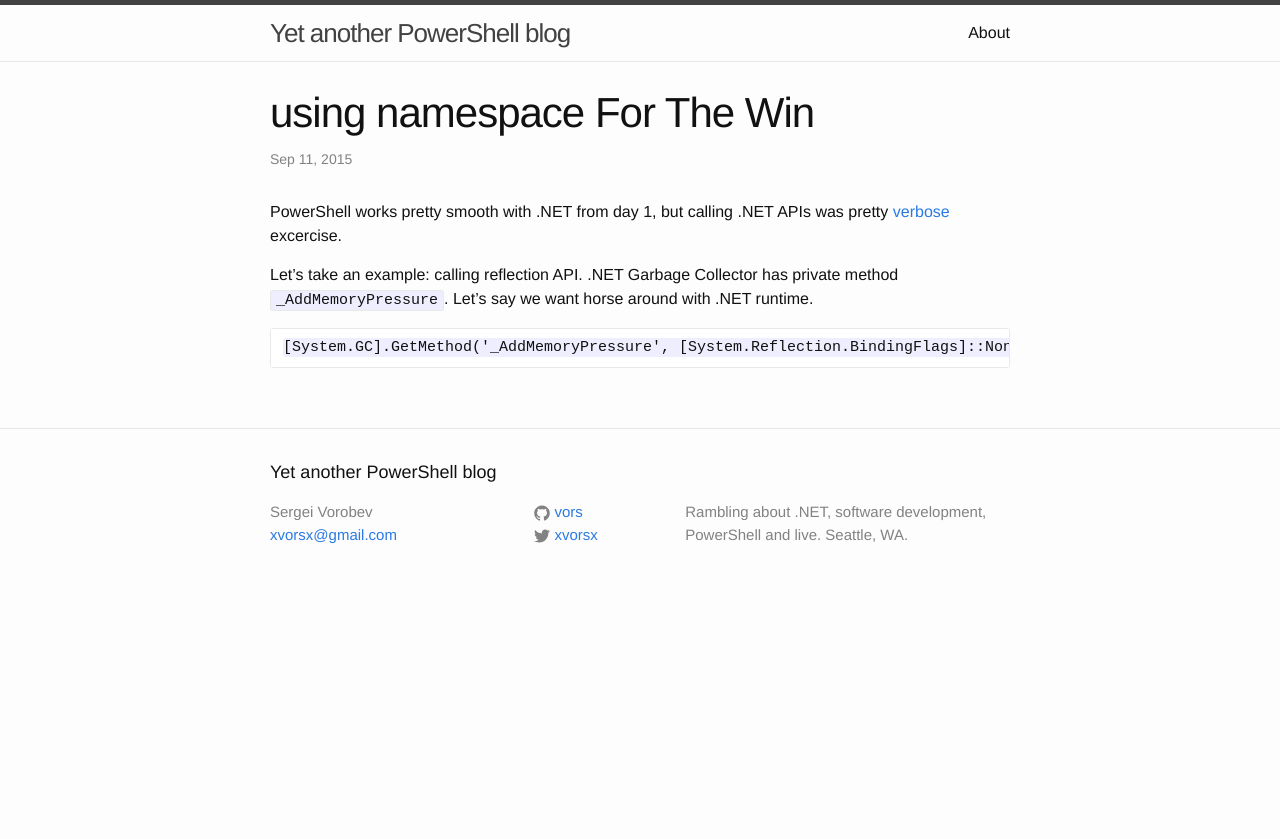
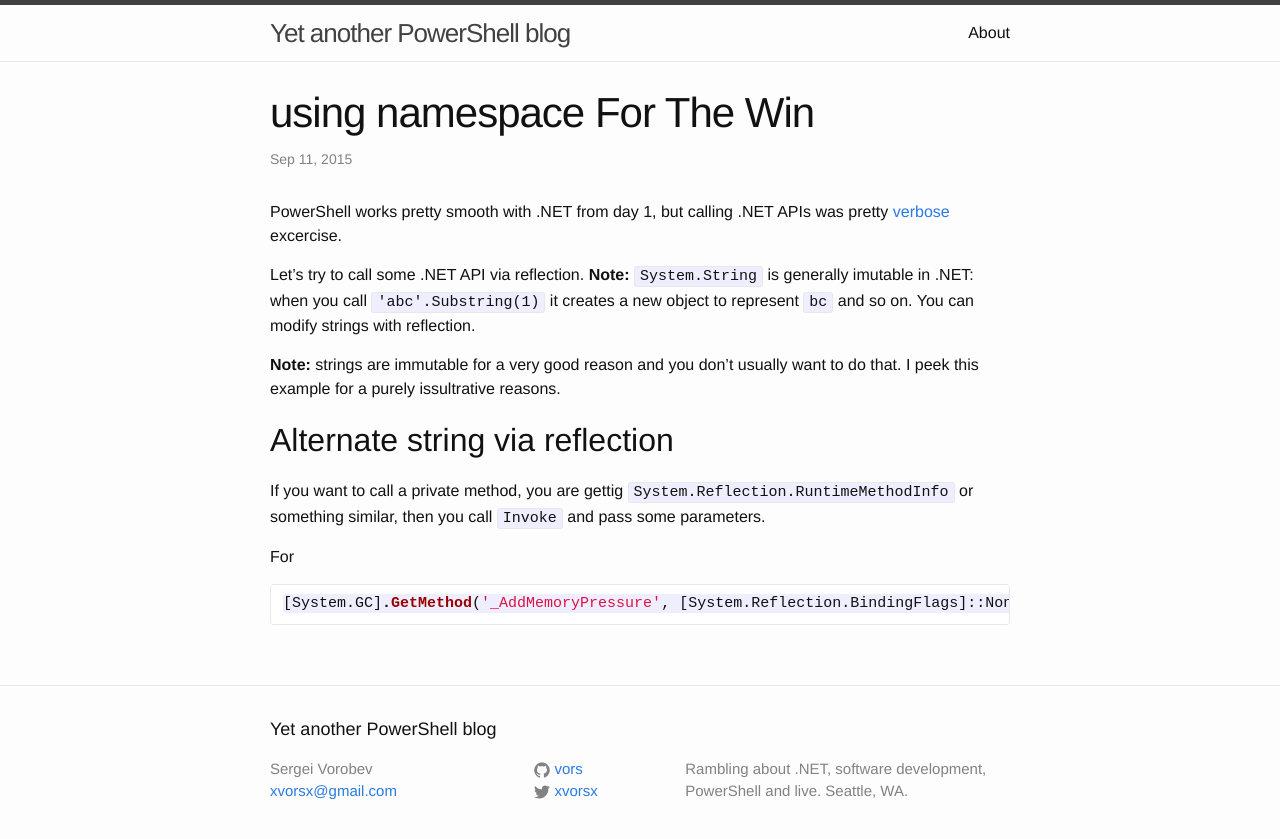
Before and after one commit to vors/vors.github.io, a Jekyll site: the page built from _posts/2015-09-11-using-namespace-for-the-win.markdown, in a window 1280 px wide. Shown: the top 839 px of the page. Built offline with Jekyll 4.4.1, drawn with Linux system fonts in a browser that asks for light colours.

Commit message:
Update 2015-09-11-using-namespace-for-the-win.markdown

```diff
--- a/_posts/2015-09-11-using-namespace-for-the-win.markdown
+++ b/_posts/2015-09-11-using-namespace-for-the-win.markdown
@@ -8,10 +8,21 @@ categories: [powershell, dsc]
 
 PowerShell works pretty smooth with .NET from day 1, but calling .NET APIs was pretty [verbose](http://serverfault.com/questions/74744/using-namespaces-in-powershell) excercise.
 
-Let's take an example: calling reflection API.
-.NET Garbage Collector has private method `_AddMemoryPressure`.
-Let's say we want horse around with .NET runtime.
+Let's try to call some .NET API via reflection.
+**Note:**
+`System.String` is generally imutable in .NET:
+when you call `'abc'.Substring(1)` it creates a new object to represent `bc` and so on.
+You can modify strings with reflection.
 
-~~~
+**Note:** strings are immutable for a very good reason and you don't usually want to do that.
+I peek this example for a purely issultrative reasons.
+
+## Alternate string via reflection
+
+If you want to call a private method, you are gettig `System.Reflection.RuntimeMethodInfo` or something similar, then you call `Invoke` and pass some parameters.
+
+For
+
+~~~powershell
 [System.GC].GetMethod('_AddMemoryPressure', [System.Reflection.BindingFlags]::NonPublic -bor [System.Reflection.BindingFlags]::Static).Invoke($null, [uint64]1)
 ~~~
```
